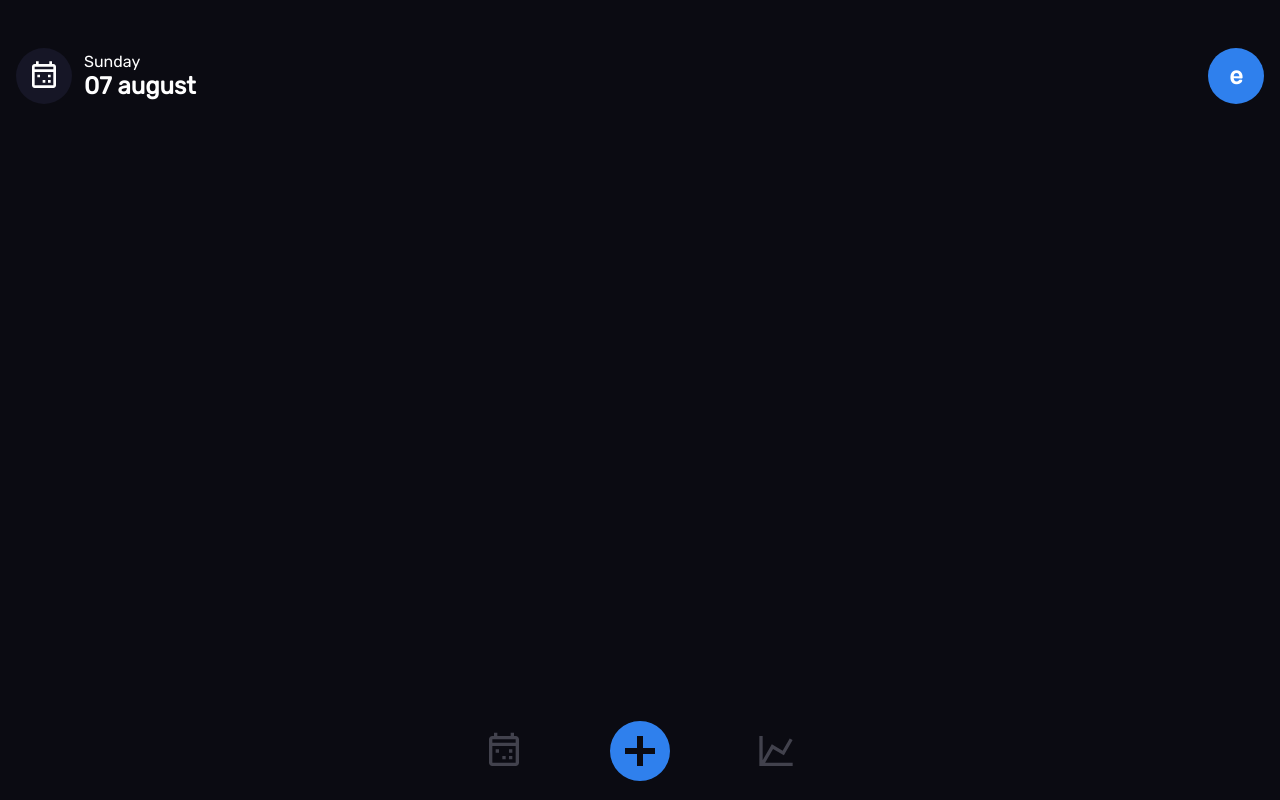
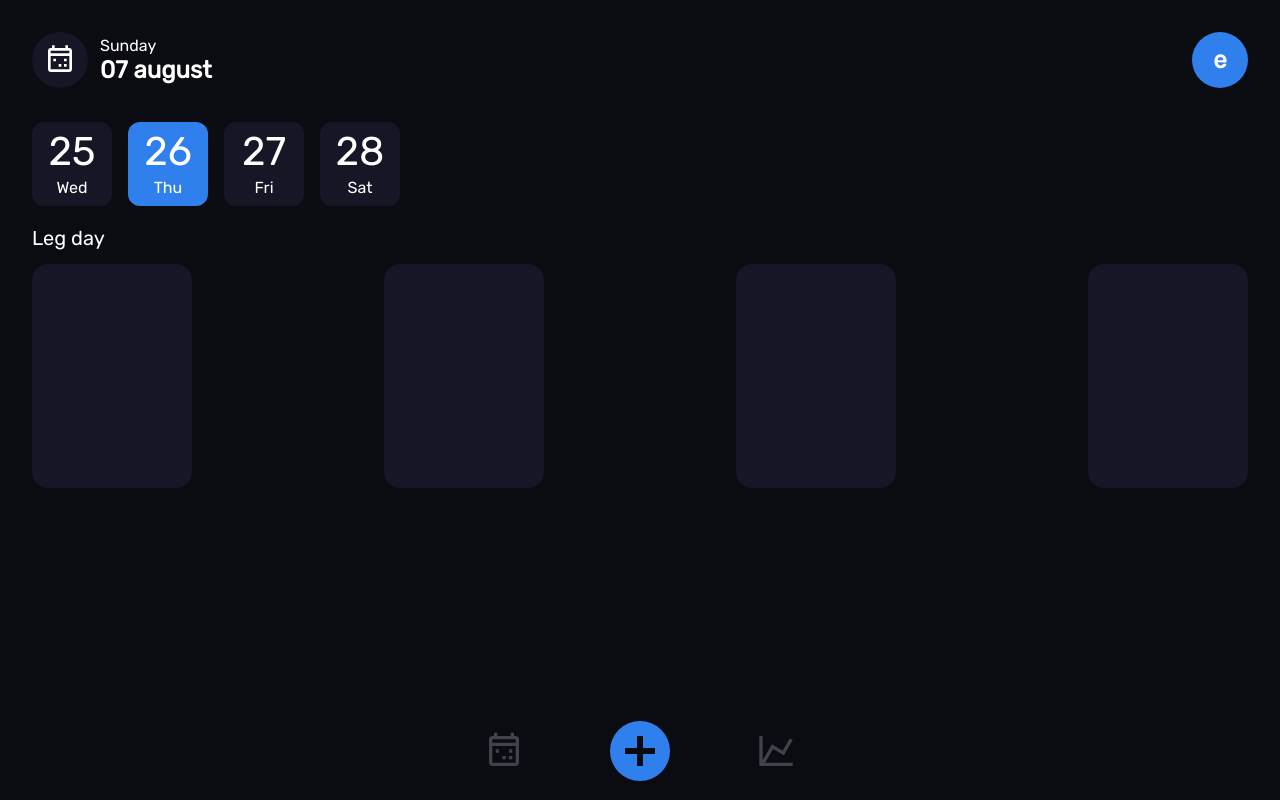
Before and after one commit to ek3waka/Mobile-fitness-app, a website built with webpack: page dist/index.html in a window 1280 px wide. Built offline with nearby package versions, Linux system fonts and the light colour scheme.

Commit message:
added linter, prettier and layout items

```diff
--- a/package.json
+++ b/package.json
@@ -21,9 +21,14 @@
   "homepage": "https://github.com/ek3waka/Mobile-fitness-app#readme",
   "devDependencies": {
     "css-loader": "^6.7.1",
+    "eslint": "^8.21.0",
+    "eslint-config-airbnb-base": "^15.0.0",
+    "eslint-config-prettier": "^8.5.0",
+    "eslint-plugin-import": "^2.26.0",
     "favicons-webpack-plugin": "^5.0.2",
     "html-webpack-plugin": "^5.5.0",
     "image-webpack-loader": "^8.1.0",
+    "prettier": "2.7.1",
     "style-loader": "^3.3.1",
     "webpack": "^5.74.0",
     "webpack-cli": "^4.10.0"
--- a/src/Styles/style.css
+++ b/src/Styles/style.css
@@ -1,52 +1,127 @@
-@import url('https://fonts.googleapis.com/css2?family=Rubik&display=swap');
+@import url("https://fonts.googleapis.com/css2?family=Rubik&display=swap");
 :root {
   --card-width: 300px;
   --card-height: 500px;
   box-sizing: border-box;
 }
 
-html, body, div, span, applet, object, iframe, blockquote, pre,
-a, abbr, acronym, address, big, cite, code,
-del, dfn, em, img, ins, kbd, q, s, samp,
-small, strike, strong, sub, sup, tt, var, p,
-b, u, i, h1, center,
-dl, dt, dd, ol, ul, li,
-fieldset, form, label, legend,
-table, caption, tbody, tfoot, thead, tr, th, td,
-article, aside, canvas, details, embed,
-figure, figcaption, footer, header, hgroup,
-menu, nav, output, ruby, section, summary,
-time, mark, audio, video {
+html,
+body,
+div,
+span,
+applet,
+object,
+iframe,
+blockquote,
+pre,
+a,
+abbr,
+acronym,
+address,
+big,
+cite,
+code,
+del,
+dfn,
+em,
+img,
+ins,
+kbd,
+q,
+s,
+samp,
+small,
+strike,
+strong,
+sub,
+sup,
+tt,
+var,
+p,
+b,
+u,
+i,
+h1,
+center,
+dl,
+dt,
+dd,
+ol,
+ul,
+li,
+fieldset,
+form,
+label,
+legend,
+table,
+caption,
+tbody,
+tfoot,
+thead,
+tr,
+th,
+td,
+article,
+aside,
+canvas,
+details,
+embed,
+figure,
+figcaption,
+footer,
+header,
+hgroup,
+menu,
+nav,
+output,
+ruby,
+section,
+summary,
+time,
+mark,
+audio,
+video {
   margin: 0;
   padding: 0;
   border: 0;
   vertical-align: baseline;
 }
 /* HTML5 display-role reset for older browsers */
-article, aside, details, figcaption, figure,
-footer, header, hgroup, menu, nav, section {
+article,
+aside,
+details,
+figcaption,
+figure,
+footer,
+header,
+hgroup,
+menu,
+nav,
+section {
   display: block;
 }
 body {
   line-height: 1;
 }
-ol, ul {
+ol,
+ul {
   list-style: none;
 }
-blockquote, q {
+blockquote,
+q {
   quotes: none;
 }
-blockquote:before, blockquote:after,
-q:before, q:after {
-	content: '';
+blockquote:before,
+blockquote:after,
+q:before,
+q:after {
+  content: "";
   content: none;
 }
 table {
   border-collapse: collapse;
   border-spacing: 0;
 }
-
-
 
 html {
   height: 100%;
@@ -57,13 +132,13 @@ body {
   box-sizing: border-box;
   height: 100%;
   width: 100%;
-    font-family: 'Rubik', sans-serif;
+  font-family: "Rubik", sans-serif;
   margin: 0;
-    background-color: #0B0B12;
+  background-color: #0b0b12;
   color: white;
 
-    padding-left: 1rem;
-    padding-right: 1rem;
+  padding-left: 2rem;
+  padding-right: 2rem;
 }
 
 .wrapper {
@@ -74,6 +149,7 @@ body {
   justify-content: center;
   align-items: stretch;
   position: relative;
+  gap: 2.25rem;
 }
 
 header {
@@ -81,8 +157,8 @@ header {
   display: flex;
   align-items: center;
   justify-content: flex-start;
-    padding-top: 3rem;
-    gap: 0.75rem
+  padding-top: 2rem;
+  gap: 0.75rem;
 }
 
 main {
@@ -125,7 +201,7 @@ button {
   display: flex;
   flex-direction: column;
   justify-content: center;
-    gap: 0.25rem
+  gap: 0.25rem;
 }
 
 .header-date {
@@ -137,7 +213,7 @@ button {
   height: 100%;
   aspect-ratio: 1/1;
   border-radius: 50%;
-    background-color: #2F80ED;
+  background-color: #2f80ed;
   font-weight: 600;
   display: flex;
   justify-content: center;
@@ -150,15 +226,88 @@ button {
 }
 
 .header-small-icons {
-    fill: #FFFFFF;
+  fill: #ffffff;
 }
+
+.main-container {
+  width: 100%;
+  height: 100%;
+  display: flex;
+  flex-direction: column;
+  justify-content: space-between;
+  align-items: flex-start;
+  gap: 1.5rem
+}
+
+.date-container {
+  width: 100%;
+  height: 5rem;
+  display: flex;
+  justify-content: flex-start;
+  align-items: center;
+  gap: 1rem;
+}
+
+.date-container-date-item {
+  display: flex;
+  flex-direction: column;
+  align-items: center;
+  justify-content: center;
+  background-color: #161626;
+  border-radius: 0.75rem;
+  width: 5rem;
+  height: 5.25rem;
+  gap: 0.5rem
+}
+
+.active {
+  background-color: #2f80ed;
+}
+
+.date-item-text-date {
+  font-size: 2.5rem;
+}
+
+.exercise-container-header {
+  font-size: 1.25rem;
+}
+
+.exercise-wrapper {
+  width: 100%;
+  height: 100%;
+  display: flex;
+  flex-direction: column;
+  justify-content: space-between;
+  gap: 1rem
+}
+
+.exercise-container {
+  width: 100%;
+
+  display: flex;
+  justify-content: space-between;
+  align-items: center;
+  flex-wrap: wrap;
+  gap: 0.75rem
+}
+
+
+
+.exercise-container-exercise-item {
+  width: 10rem;
+  height: 14rem;
+  background-color: #161626;
+  border-radius: 1rem;
+  display: flex
+}
+
 
 .footer-small {
   height: 2.5rem;
 }
 
 .footer-small-icons {
-    fill: #42424D;
+  fill: #42424d;
 }
 
 .footer-huge {
@@ -166,5 +315,5 @@ button {
 }
 
 .footer-huge-icons {
-    fill: #2F80ED;
+  fill: #2f80ed;
 }
--- a/src/index.js
+++ b/src/index.js
@@ -1,92 +1,194 @@
-import './Styles/style.css'
+import "./Styles/style.css";
+import { doc } from "prettier";
 
-import Calendar from './Icons/calendar.svg'
-import Chart from './Icons/chart.svg'
-import Plus from './Icons/plus.svg'
+import Calendar from "./Icons/calendar.svg";
+import Chart from "./Icons/chart.svg";
+import Plus from "./Icons/plus.svg";
+
+const body = document.querySelector("body");
+
+const wrapper = document.createElement("div");
+wrapper.classList.add("wrapper");
+
+body.append(wrapper);
+
+const header = document.createElement("header");
+wrapper.appendChild(header);
+
+const main = document.createElement("main");
+
+const footer = document.createElement("footer");
+
+wrapper.append(main, footer);
+
+const calendarButton = document.createElement("button");
+const calendar = document.createElementNS("http://www.w3.org/2000/svg", "svg");
+calendar.setAttributeNS("http://www.w3.org/1999/xlink", "xlink:href", Calendar);
+calendar.setAttribute("viewBox", "0 0 24 24");
+calendar.classList.add("footer-small");
+const calendarImg = document.createElementNS(
+  "http://www.w3.org/2000/svg",
+  "path"
+);
+calendarImg.setAttribute(
+  "d",
+  "M7 11H9V13H7V11M19 3H18V1H16V3H8V1H6V3H5C3.9 3 3 3.9 3 5V19C3 20.1 3.9 21 5 21H19C20.1 21 21 20.1 21 19V5C21 3.9 20.1 3 19 3M19 5V7H5V5H19M5 19V9H19V19H5M11 15H13V17H11V15M15 15H17V17H15V15M15 11H17V13H15V11Z"
+);
+calendarImg.classList.add("footer-small-icons");
+calendar.append(calendarImg);
+calendarButton.append(calendar);
+
+const chartButton = document.createElement("button");
+const chart = document.createElementNS("http://www.w3.org/2000/svg", "svg");
+chart.setAttributeNS("http://www.w3.org/1999/xlink", "xlink:href", Chart);
+chart.setAttribute("viewBox", "0 0 24 24");
+chart.classList.add("footer-small");
+const chartImg = document.createElementNS("http://www.w3.org/2000/svg", "path");
+chartImg.setAttribute(
+  "d",
+  "M16,11.78L20.24,4.45L21.97,5.45L16.74,14.5L10.23,10.75L5.46,19H22V21H2V3H4V17.54L9.5,8L16,11.78Z"
+);
+chartImg.classList.add("footer-small-icons");
+chart.append(chartImg);
+chartButton.append(chart);
+
+const plusButton = document.createElement("button");
+const plus = document.createElementNS("http://www.w3.org/2000/svg", "svg");
+plus.setAttributeNS("http://www.w3.org/1999/xlink", "xlink:href", Plus);
+plus.setAttribute("viewBox", "0 0 24 24");
+plus.classList.add("footer-huge");
+const plusImg = document.createElementNS("http://www.w3.org/2000/svg", "path");
+plusImg.setAttribute(
+  "d",
+  "M17,13H13V17H11V13H7V11H11V7H13V11H17M12,2A10,10 0 0,0 2,12A10,10 0 0,0 12,22A10,10 0 0,0 22,12A10,10 0 0,0 12,2Z"
+);
+plusImg.classList.add("footer-huge-icons");
+plus.append(plusImg);
+plusButton.append(plus);
+
+footer.append(calendarButton, plusButton, chartButton);
+
+const calendarHeaderLogo = document.createElement("div");
+calendarHeaderLogo.classList.add("header-icon");
+
+const calendarHeaderLogoIcon = document.createElementNS(
+  "http://www.w3.org/2000/svg",
+  "svg"
+);
+calendarHeaderLogoIcon.setAttributeNS(
+  "http://www.w3.org/1999/xlink",
+  "xlink:href",
+  Calendar
+);
+calendarHeaderLogoIcon.setAttribute("viewBox", "0 0 24 24");
+calendarHeaderLogoIcon.classList.add("header-small");
+const calendarHeaderLogoIconImg = document.createElementNS(
+  "http://www.w3.org/2000/svg",
+  "path"
+);
+calendarHeaderLogoIconImg.setAttribute(
+  "d",
+  "M7 11H9V13H7V11M19 3H18V1H16V3H8V1H6V3H5C3.9 3 3 3.9 3 5V19C3 20.1 3.9 21 5 21H19C20.1 21 21 20.1 21 19V5C21 3.9 20.1 3 19 3M19 5V7H5V5H19M5 19V9H19V19H5M11 15H13V17H11V15M15 15H17V17H15V15M15 11H17V13H15V11Z"
+);
+calendarHeaderLogoIconImg.classList.add("header-small-icons");
+
+calendarHeaderLogoIcon.append(calendarHeaderLogoIconImg);
+
+calendarHeaderLogo.append(calendarHeaderLogoIcon);
+
+const headerText = document.createElement("div");
+headerText.classList.add("header-text");
+
+const headerTextDay = document.createElement("p");
+headerTextDay.textContent = "Sunday";
+const headerTextDate = document.createElement("p");
+headerTextDate.textContent = "07 august";
+headerTextDate.classList.add("header-date");
+headerText.append(headerTextDay, headerTextDate);
+
+const headerUserLogo = document.createElement("div");
+headerUserLogo.classList.add("header-user-icon");
+headerUserLogo.textContent = "e";
+
+header.append(calendarHeaderLogo, headerText, headerUserLogo);
+
+const mainContainer = document.createElement("div");
+mainContainer.classList.add("main-container");
+
+const dateContainer = document.createElement("div");
+dateContainer.classList.add("date-container");
+
+const dateItem1 = document.createElement("div");
+dateItem1.classList.add("date-container-date-item");
+const dateItem1TextDay = document.createElement("p");
+dateItem1TextDay.textContent = "Wed";
+dateItem1TextDay.classList.add()
+const dateItem1TextDate = document.createElement("p");
+dateItem1TextDate.textContent = "25";
+dateItem1TextDate.classList.add('date-item-text-date')
+dateItem1.append(dateItem1TextDate, dateItem1TextDay);
+
+const dateItem2 = document.createElement("div");
+dateItem2.classList.add("date-container-date-item", "active");
+const dateItem2TextDay = document.createElement("p");
+dateItem2TextDay.textContent = "Thu";
+dateItem2TextDay.classList.add()
+const dateItem2TextDate = document.createElement("p");
+dateItem2TextDate.textContent = "26";
+dateItem2TextDate.classList.add('date-item-text-date')
+dateItem2.append(dateItem2TextDate, dateItem2TextDay);
+
+const dateItem3 = document.createElement("div");
+dateItem3.classList.add("date-container-date-item");
+const dateItem3TextDay = document.createElement("p");
+dateItem3TextDay.textContent = "Fri";
+dateItem3TextDay.classList.add()
+const dateItem3TextDate = document.createElement("p");
+dateItem3TextDate.textContent = "27";
+dateItem3TextDate.classList.add('date-item-text-date')
+dateItem3.append(dateItem3TextDate, dateItem3TextDay);
+
+const dateItem4 = document.createElement("div");
+dateItem4.classList.add("date-container-date-item");
+const dateItem4TextDay = document.createElement("p");
+dateItem4TextDay.textContent = "Sat";
+dateItem4TextDay.classList.add()
+const dateItem4TextDate = document.createElement("p");
+dateItem4TextDate.textContent = "28";
+dateItem4TextDate.classList.add('date-item-text-date')
+dateItem4.append(dateItem4TextDate, dateItem4TextDay);
+
+dateContainer.append(dateItem1, dateItem2, dateItem3, dateItem4);
+
+const exerciseWrapper = document.createElement("div");
+exerciseWrapper.classList.add("exercise-wrapper");
+
+const exerciseContainerHeader = document.createElement("div");
+exerciseContainerHeader.classList.add("exercise-container-header");
+exerciseContainerHeader.textContent = 'Leg day'
+
+const exerciseContainer = document.createElement("div");
+exerciseContainer.classList.add("exercise-container");
+exerciseWrapper.append(exerciseContainerHeader, exerciseContainer);
+
+mainContainer.append(dateContainer, exerciseWrapper);
 
 
-const body = document.querySelector('body')
 
-const wrapper = document.createElement('div')
-wrapper.classList.add('wrapper')
+const exerciseItem1 = document.createElement('div')
+exerciseItem1.classList.add('exercise-container-exercise-item')
 
-body.append(wrapper)
+const exerciseItem2 = document.createElement('div')
+exerciseItem2.classList.add('exercise-container-exercise-item')
 
-const header = document.createElement('header')
-wrapper.appendChild(header)
+const exerciseItem3 = document.createElement('div')
+exerciseItem3.classList.add('exercise-container-exercise-item')
 
-const main = document.createElement('main')
-
-const footer = document.createElement('footer')
-
-wrapper.append(main, footer)
-
-const calendarButton = document.createElement('button')
-const calendar = document.createElementNS('http://www.w3.org/2000/svg', 'svg')
-calendar.setAttributeNS('http://www.w3.org/1999/xlink', 'xlink:href', Calendar)
-calendar.setAttribute('viewBox', "0 0 24 24")
-calendar.classList.add('footer-small')
-const calendarImg = document.createElementNS("http://www.w3.org/2000/svg", 'path')
-calendarImg.setAttribute('d', "M7 11H9V13H7V11M19 3H18V1H16V3H8V1H6V3H5C3.9 3 3 3.9 3 5V19C3 20.1 3.9 21 5 21H19C20.1 21 21 20.1 21 19V5C21 3.9 20.1 3 19 3M19 5V7H5V5H19M5 19V9H19V19H5M11 15H13V17H11V15M15 15H17V17H15V15M15 11H17V13H15V11Z")
-calendarImg.classList.add('footer-small-icons')
-calendar.append(calendarImg)
-calendarButton.append(calendar)
-
-const chartButton = document.createElement('button')
-const chart = document.createElementNS('http://www.w3.org/2000/svg', 'svg')
-chart.setAttributeNS('http://www.w3.org/1999/xlink', 'xlink:href', Chart)
-chart.setAttribute('viewBox', "0 0 24 24")
-chart.classList.add('footer-small')
-const chartImg = document.createElementNS("http://www.w3.org/2000/svg", 'path')
-chartImg.setAttribute('d', "M16,11.78L20.24,4.45L21.97,5.45L16.74,14.5L10.23,10.75L5.46,19H22V21H2V3H4V17.54L9.5,8L16,11.78Z")
-chartImg.classList.add('footer-small-icons')
-chart.append(chartImg)
-chartButton.append(chart)
+const exerciseItem4 = document.createElement('div')
+exerciseItem4.classList.add('exercise-container-exercise-item')
 
 
-const plusButton = document.createElement('button')
-const plus = document.createElementNS('http://www.w3.org/2000/svg', 'svg')
-plus.setAttributeNS('http://www.w3.org/1999/xlink', 'xlink:href', Plus)
-plus.setAttribute('viewBox', "0 0 24 24")
-plus.classList.add('footer-huge')
-const plusImg = document.createElementNS("http://www.w3.org/2000/svg", 'path')
-plusImg.setAttribute('d', "M17,13H13V17H11V13H7V11H11V7H13V11H17M12,2A10,10 0 0,0 2,12A10,10 0 0,0 12,22A10,10 0 0,0 22,12A10,10 0 0,0 12,2Z")
-plusImg.classList.add('footer-huge-icons')
-plus.append(plusImg)
-plusButton.append(plus)
+exerciseContainer.append(exerciseItem1, exerciseItem2, exerciseItem3, exerciseItem4)
 
 
-footer.append(calendarButton, plusButton, chartButton)
-
-const calendarHeaderLogo = document.createElement('div')
-calendarHeaderLogo.classList.add('header-icon')
-
-const calendarHeaderLogoIcon = document.createElementNS('http://www.w3.org/2000/svg', 'svg')
-calendarHeaderLogoIcon.setAttributeNS('http://www.w3.org/1999/xlink', 'xlink:href', Calendar)
-calendarHeaderLogoIcon.setAttribute('viewBox', "0 0 24 24")
-calendarHeaderLogoIcon.classList.add('header-small')
-const calendarHeaderLogoIconImg = document.createElementNS("http://www.w3.org/2000/svg", 'path')
-calendarHeaderLogoIconImg.setAttribute('d', "M7 11H9V13H7V11M19 3H18V1H16V3H8V1H6V3H5C3.9 3 3 3.9 3 5V19C3 20.1 3.9 21 5 21H19C20.1 21 21 20.1 21 19V5C21 3.9 20.1 3 19 3M19 5V7H5V5H19M5 19V9H19V19H5M11 15H13V17H11V15M15 15H17V17H15V15M15 11H17V13H15V11Z")
-calendarHeaderLogoIconImg.classList.add('header-small-icons')
-
-calendarHeaderLogoIcon.append(calendarHeaderLogoIconImg)
-
-calendarHeaderLogo.append(calendarHeaderLogoIcon)
-
-const headerText = document.createElement('div')
-headerText.classList.add('header-text')
-
-const headerTextDay = document.createElement('p')
-headerTextDay.textContent = 'Sunday'
-const headerTextDate = document.createElement('p')
-headerTextDate.textContent = '07 august'
-headerTextDate.classList.add('header-date')
-headerText.append(headerTextDay, headerTextDate)
-
-
-const headerUserLogo = document.createElement('div')
-headerUserLogo.classList.add('header-user-icon')
-headerUserLogo.textContent = 'e'
-
-
-header.append(calendarHeaderLogo, headerText, headerUserLogo)
+main.append(mainContainer);
```
Also changed, not shown: webpack.config.js (+11 -11 lines), .eslintrc.yml (added), 2 other files. Lines whose indentation alone changed are shown as unchanged.
